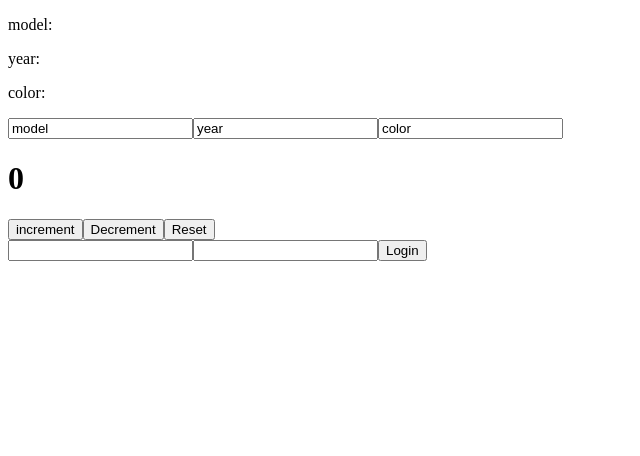
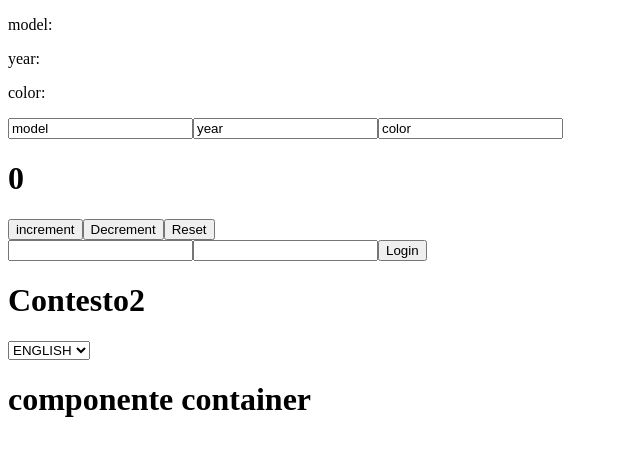
Before and after one commit to MorenoMaroccia/esercizi-react, a React (Create React App) app in the folder my-app/: page / in a window 1280 px wide. Shown: the top 456 px of the page, without its empty margins (0-640 px from the left). Built offline with nearby package versions, Linux system fonts and the light colour scheme; no server answers.

Commit message:
da finire

```diff
--- a/my-app/src/App.js
+++ b/my-app/src/App.js
@@ -5,6 +5,8 @@
 import { Login } from "./Login";
 import {UseGithubUser} from './Hooks3'
 import { CarDetails } from "./UseRef";
+
+import { Language } from "./UseContext";
 
 
 export class App extends React.Component{
@@ -19,6 +21,9 @@
         {/* <GithubUser /> */}
 
 
+        <Language />
+
+
 
       </div>
       )
--- /dev/null
+++ b/my-app/src/Container.js
@@ -0,0 +1,15 @@
+import React from "react";
+
+
+export class Container extends React.Component{
+  render () {
+      return (
+      <div class="container">
+
+        <h1>{this.props.title }</h1>
+
+        </div>
+      )
+
+}
+}
--- /dev/null
+++ b/my-app/src/UseContext.js
@@ -0,0 +1,30 @@
+
+
+import React,{useState} from "react";
+import { LanguageContext } from "./languageContext";
+import { Container } from "./Container";
+
+export function  Language (){
+    const [language, setLanguage] = useState('en')
+
+    function handleChangeLanguage(event) {
+        setLanguage(event.target.value)
+    }
+
+
+      return (
+      <div>
+         <h1>Contesto2</h1>
+          <select  value={language} onChange={handleChangeLanguage}>
+            <option value="en">ENGLISH</option>
+            <option value="it">ITALIANO</option>
+          </select>
+          <LanguageContext.Provider value={language}>
+
+            <Container title = "componente container" />
+          </LanguageContext.Provider>
+
+
+      </div>
+      )
+}
--- /dev/null
+++ b/my-app/src/languageContext.js
@@ -0,0 +1,4 @@
+import { createContext } from "react";
+
+
+export const LanguageContext = createContext('en')
```
Also changed, not shown: my-app/src/DisplayLanguage.js (added, +13 -0 lines).
